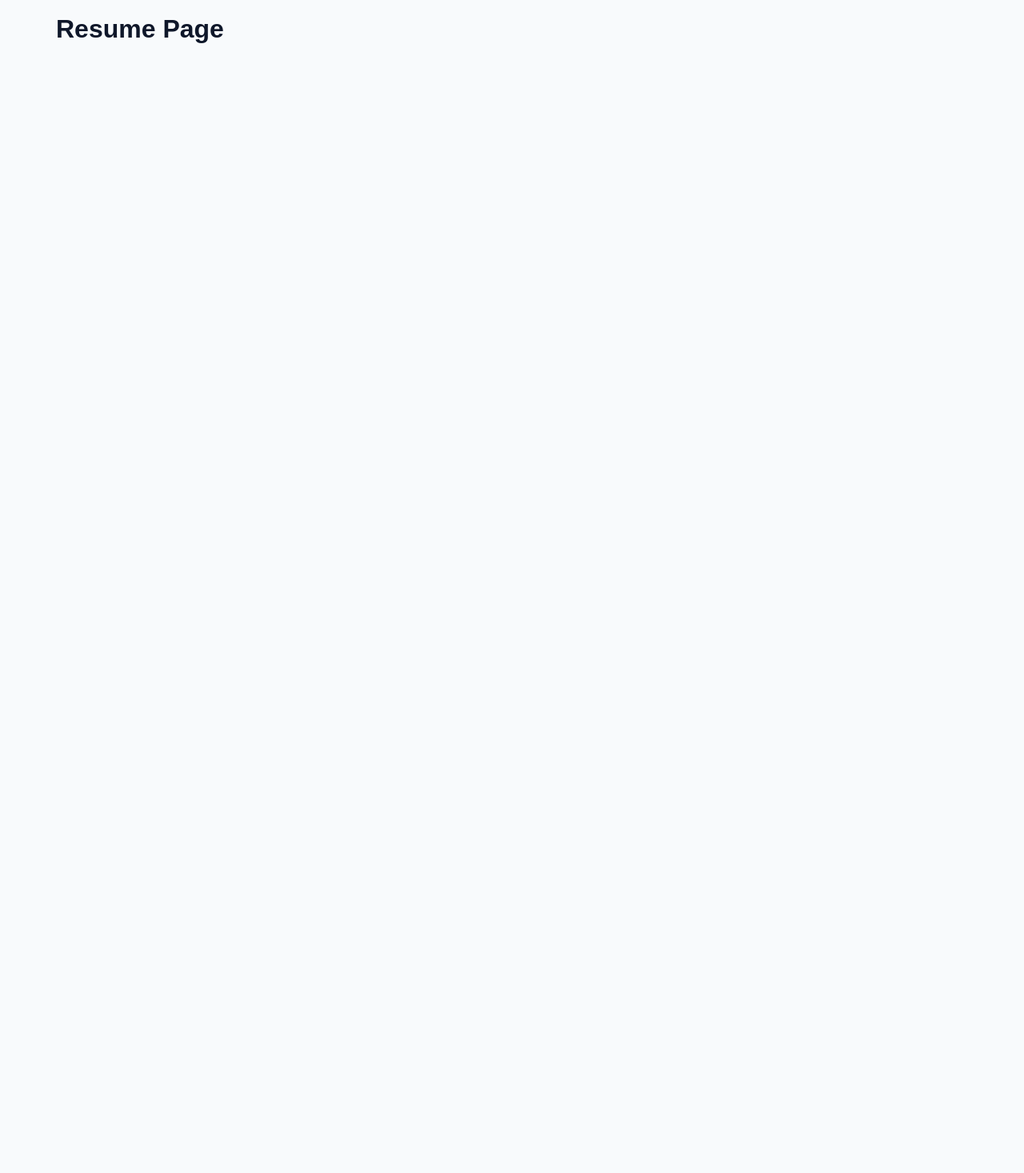
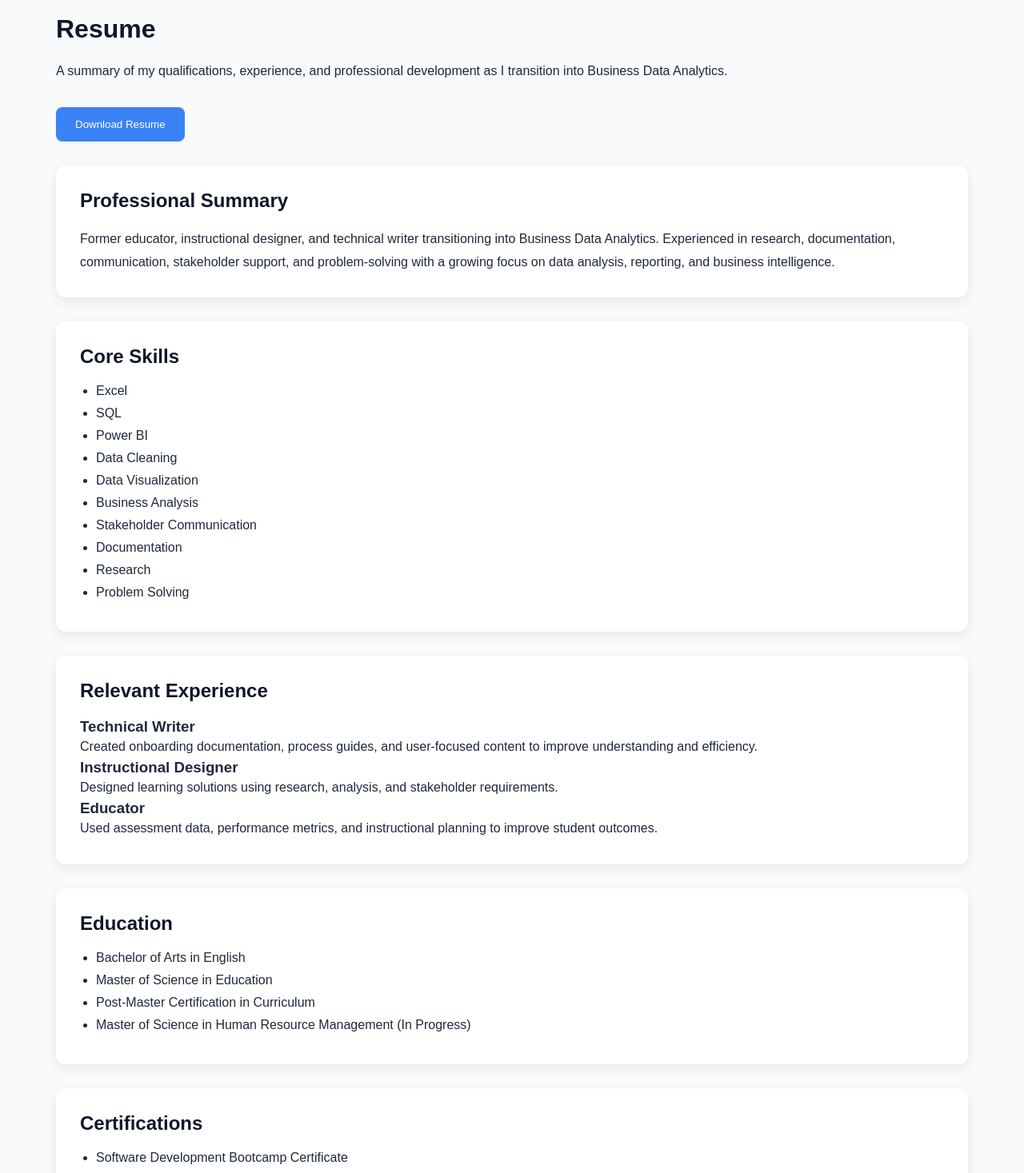
Before and after one commit to haldanek/haldane-business-data-analyst-portfolio, a React (Vite) app in the folder haldane-business-data-analyst-portfolio/: page /resume in a window 1280 px wide. Shown: the part 100-1567 px from the top of the page at 80% size. Before the commit the page ends 800 px from the top, so only its background shows below. Built offline with nearby package versions, Linux system fonts and the light colour scheme.

Commit message:
feat: create resume page structure

```diff
--- a/haldane-business-data-analyst-portfolio/src/index.css
+++ b/haldane-business-data-analyst-portfolio/src/index.css
@@ -363,3 +363,43 @@ p {
 .career-summary h3 {
   margin-top: 30px;
 }
+
+/* RESUME PAGE */
+
+.resume-section {
+  background-color: white;
+  padding: 30px;
+  border-radius: 12px;
+  margin-top: 30px;
+  box-shadow: 0px 5px 15px rgba(0, 0, 0, 0.08);
+}
+
+/* RESUME PAGE- DOWNLOAD BUTTON */
+
+.resume-download {
+  margin-top: 30px;
+}
+
+.resume-download button {
+  background-color: var(--blue);
+  color: white;
+  border: none;
+  padding: 14px 24px;
+  border-radius: 8px;
+  cursor: pointer;
+}
+
+/* RESUME PAGE- LIST SPACING */
+.resume-section ul {
+  padding-left: 20px;
+}
+.resume-section li {
+  margin-bottom: 10px;
+}
+
+/* RESUME PAGE- SECTION HEADERS */
+
+.resume-section h2 {
+  color: var(--navy);
+  margin-bottom: 20px;
+}
--- a/haldane-business-data-analyst-portfolio/src/pages/Resume.tsx
+++ b/haldane-business-data-analyst-portfolio/src/pages/Resume.tsx
@@ -1,7 +1,90 @@
 function Resume() {
   return (
     <main>
-      <h1>Resume Page</h1>
+      <h1>Resume</h1>
+
+      <p>
+        A summary of my qualifications, experience, and professional development
+        as I transition into Business Data Analytics.
+      </p>
+
+      <section className='resume-download'>
+        <button>Download Resume</button>
+      </section>
+
+      <section className='resume-section'>
+        <h2>Professional Summary</h2>
+
+        <p>
+          Former educator, instructional designer, and technical writer
+          transitioning into Business Data Analytics. Experienced in research,
+          documentation, communication, stakeholder support, and problem-solving
+          with a growing focus on data analysis, reporting, and business
+          intelligence.
+        </p>
+      </section>
+
+      <section className='resume-section'>
+        <h2>Core Skills</h2>
+
+        <ul>
+          <li>Excel</li>
+          <li>SQL</li>
+          <li>Power BI</li>
+          <li>Data Cleaning</li>
+          <li>Data Visualization</li>
+          <li>Business Analysis</li>
+          <li>Stakeholder Communication</li>
+          <li>Documentation</li>
+          <li>Research</li>
+          <li>Problem Solving</li>
+        </ul>
+      </section>
+
+      <section className='resume-section'>
+        <h2>Relevant Experience</h2>
+
+        <h3>Technical Writer</h3>
+
+        <p>
+          Created onboarding documentation, process guides, and user-focused
+          content to improve understanding and efficiency.
+        </p>
+
+        <h3>Instructional Designer</h3>
+
+        <p>
+          Designed learning solutions using research, analysis, and stakeholder
+          requirements.
+        </p>
+
+        <h3>Educator</h3>
+
+        <p>
+          Used assessment data, performance metrics, and instructional planning
+          to improve student outcomes.
+        </p>
+      </section>
+
+      <section className='resume-section'>
+        <h2>Education</h2>
+
+        <ul>
+          <li>Bachelor of Arts in English</li>
+          <li>Master of Science in Education</li>
+          <li>Post-Master Certification in Curriculum</li>
+          <li>Master of Science in Human Resource Management (In Progress)</li>
+        </ul>
+      </section>
+
+      <section className='resume-section'>
+        <h2>Certifications</h2>
+
+        <ul>
+          <li>Software Development Bootcamp Certificate</li>
+          <li>FreeCodeCamp Responsive Web Design Certification</li>
+        </ul>
+      </section>
     </main>
   );
 }
```
Also changed, not shown: 1 other file (tests, documents, lock files or other folders).
